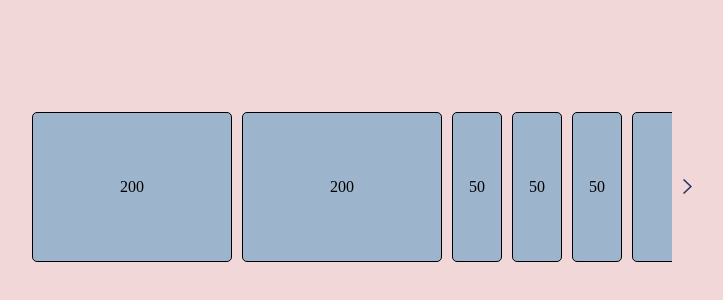
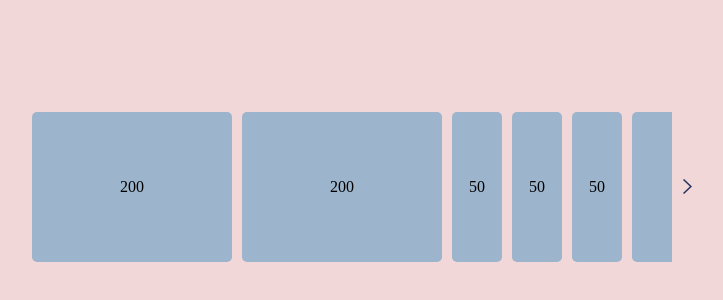
Before and after one commit to sonuram553/carousel, a React (Vite) app: page / in a window 1280 px wide. Shown: the part 154-454 px from the top of the page, without its empty margins (288-1011 px from the left). Built offline with nearby package versions, Linux system fonts and the light colour scheme.

Commit message:
Remove item borders

```diff
--- a/src/components/App.jsx
+++ b/src/components/App.jsx
@@ -3,7 +3,7 @@ import Carousel from "./carousel/Carousel";
 export default function App() {
   return (
     <div className="app">
-      <Carousel itemMarginRight={10} itemHorizontalBorderWidth={2}>
+      <Carousel itemMarginRight={10} itemHorizontalBorderWidth={0}>
         <div className="item item-200">200</div>
         <div className="item item-200">200</div>
         <div className="item item-50">50</div>
--- a/src/index.css
+++ b/src/index.css
@@ -18,7 +18,7 @@ body {
   justify-content: center;
   align-items: center;
   padding: 10px;
-  border: 1px solid;
+  /* border: 1px solid; */
   border-radius: 5px;
   margin-right: 10px;
   flex-shrink: 0;
```
